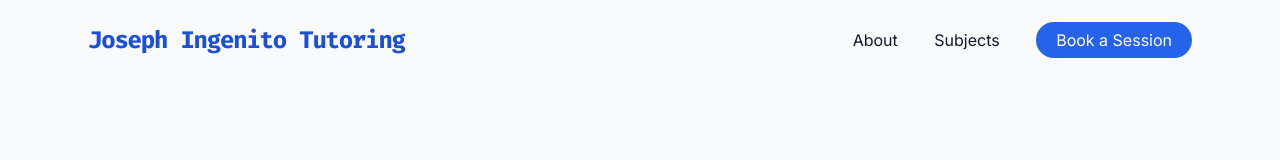
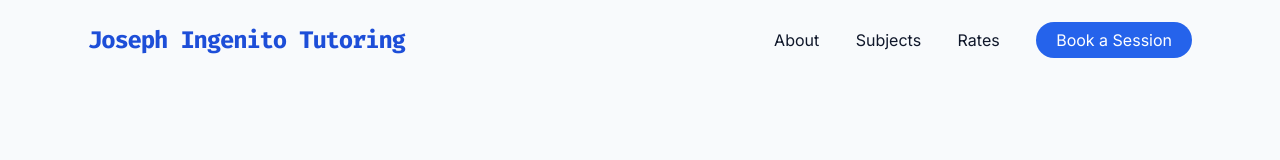
Before and after one commit to jingenito/Portfolio.Tutor, a plain HTML site: page index.html in a window 1280 px wide. Shown: the top 160 px of the page. Drawn offline with nearby package versions, Linux system fonts and the light colour scheme.

Commit message:
added rates to the nav bar

```diff
--- a/index.html
+++ b/index.html
@@ -18,6 +18,7 @@
         <div class="space-x-8 hidden md:block">
             <a href="#about" class="hover:text-blue-600 font-medium">About</a>
             <a href="#subjects" class="hover:text-blue-600 font-medium">Subjects</a>
+            <a href="/policies" class="hover:text-blue-600 font-medium">Rates</a>
             <a href="#contact" class="bg-blue-600 text-white px-5 py-2 rounded-full hover:bg-blue-700 transition">Book a Session</a>
         </div>
     </nav>
```
